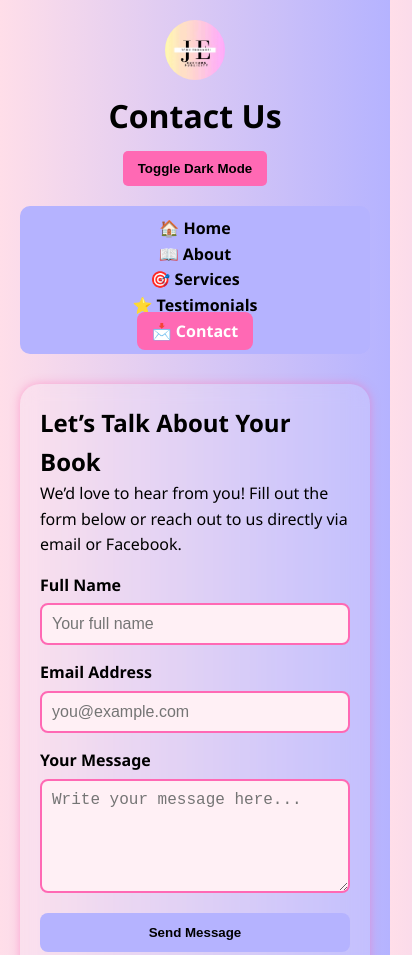
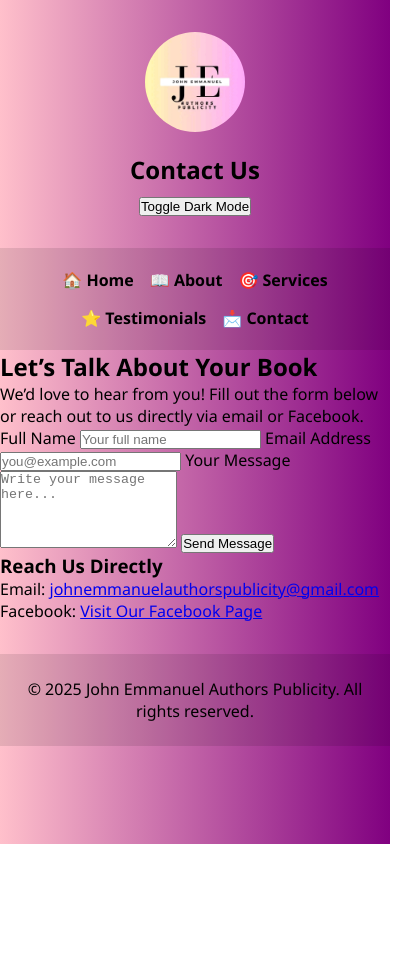
Before and after one commit to johnemmanuel1/johnemmanuelauthorspublicity, a plain HTML site: page contact.html in a window 390 px wide. Shown: the top 955 px of the page, 412 px wide, since content can reach past the window. After the commit the page ends 844 px from the top, so only its background shows below. Drawn offline with Linux system fonts and the light colour scheme.

Commit message:
Update Johnauthorpublicity.css

```diff
--- a/Johnauthorpublicity.css
+++ b/Johnauthorpublicity.css
@@ -1,4 +1,4 @@
-/* === General Reset === */
+/* General Reset and Styling */
 * {
   margin: 0;
   padding: 0;
@@ -7,227 +7,171 @@
 
 body {
   font-family: 'Segoe UI', Tahoma, Geneva, Verdana, sans-serif;
-  background: #ffdee9; /* peach-pink gradient base */
-  background: linear-gradient(to right, #ffdee9, #b5b3ff);
-  color: #000;
-  line-height: 1.6;
-  transition: background 0.4s ease, color 0.4s ease;
-  padding: 20px;
+  background: linear-gradient(to right, pink, purple);
+  color: black;
+  transition: background 0.3s, color 0.3s;
+  overflow-x: hidden;
 }
 
-/* === Dark Mode === */
-body.dark-mode {
-  background: #222;
-  color: #eee;
+header {
+  text-align: center;
+  padding: 2rem;
 }
 
-/* === Logo === */
 .circular-logo {
-  width: 80px;
-  height: 80px;
+  width: 100px;
+  height: 100px;
   border-radius: 50%;
   object-fit: cover;
-  margin: 0 auto;
-  display: block;
+  margin-bottom: 1rem;
 }
 
-/* === Header === */
-header {
-  text-align: center;
-  margin-bottom: 20px;
-}
-
-header h1 {
-  font-size: 2rem;
-  margin-top: 10px;
-}
-
-#dark-mode-toggle {
-  background: #ff69b4;
-  border: none;
-  color: #000;
-  padding: 10px 15px;
-  cursor: pointer;
-  font-weight: bold;
-  border-radius: 5px;
-  margin-top: 10px;
-}
-
-/* === Navigation === */
-nav {
-  background: #b5b3ff;
-  border-radius: 10px;
-  margin-bottom: 30px;
+h1 {
+  font-size: 1.8rem;
+  margin-bottom: 0.5rem;
 }
 
 nav ul {
+  display: flex;
+  justify-content: center;
+  flex-wrap: wrap;
+  background-color: rgba(0, 0, 0, 0.1);
   list-style: none;
-  display: flex;
-  justify-content: space-around;
-  flex-wrap: wrap;
-  padding: 10px;
+  padding: 0.8rem 0;
+}
+
+nav ul li {
+  margin: 0 1rem;
 }
 
 nav ul li a {
   text-decoration: none;
-  color: #000;
-  font-weight: bold;
-  padding: 8px 15px;
-  border-radius: 8px;
-  transition: background 0.3s;
-}
-
-nav ul li a:hover,
-nav ul li a.active {
-  background: #ff69b4;
-  color: #fff;
-}
-
-/* === Section === */
-section {
-  max-width: 700px;
-  margin: 0 auto;
-  background: rgba(255, 255, 255, 0.15);
-  backdrop-filter: blur(10px);
-  padding: 30px;
-  border-radius: 20px;
-  box-shadow: 0 0 10px rgba(255, 105, 180, 0.5);
-}
-
-/* === Form === */
-form {
-  display: flex;
-  flex-direction: column;
-}
-
-form label {
-  margin-top: 15px;
+  color: black;
   font-weight: bold;
 }
 
-form input,
-form textarea {
-  padding: 10px;
-  margin-top: 5px;
-  border: 2px solid #ff69b4;
-  border-radius: 8px;
-  font-size: 1rem;
-  background: #fff0f5;
-  color: #000;
+nav ul li a:hover {
+  text-decoration: underline;
 }
 
-form button {
-  margin-top: 20px;
-  padding: 12px;
-  background: #b5b3ff;
-  color: #000;
-  border: none;
-  border-radius: 8px;
-  font-weight: bold;
-  cursor: pointer;
-  transition: background 0.3s;
+.intro {
+  padding: 2rem;
+  text-align: center;
+  background-color: rgba(255, 255, 255, 0.3);
+  margin: 1rem;
+  border-radius: 1rem;
 }
 
-form button:hover {
-  background: #ff69b4;
-  color: #fff;
+.intro ul {
+  text-align: left;
+  margin-top: 1rem;
 }
 
-/* === Form Status === */
-.form-status {
-  margin-top: 10px;
-  padding: 10px;
-  font-weight: bold;
-  display: none;
+.gallery-section {
+  margin: 2rem 1rem;
+  background-color: rgba(255, 255, 255, 0.3);
+  padding: 1rem;
+  border-radius: 1rem;
 }
 
-.form-status.success {
-  color: green;
+.gallery-slider {
+  position: relative;
+  overflow: hidden;
+  max-width: 100%;
+  margin: 1rem auto;
 }
 
-.form-status.error {
-  color: red;
+.gallery-track {
+  display: flex;
+  transition: transform 0.5s ease-in-out;
+  gap: 1rem;
 }
 
-/* === Socials Section === */
-.socials {
-  margin-top: 30px;
-  background: #fce4ec;
-  padding: 20px;
-  border-radius: 15px;
-  text-align: center;
+.gallery-track img,
+.gallery-track video {
+  width: 300px;
+  max-width: 90vw;
+  height: auto;
+  border-radius: 1rem;
+  flex-shrink: 0;
 }
 
-.socials a {
-  color: #000;
-  text-decoration: none;
-  font-weight: bold;
+.gallery-prev,
+.gallery-next {
+  position: absolute;
+  top: 50%;
+  transform: translateY(-50%);
+  font-size: 2rem;
+  background: rgba(0, 0, 0, 0.3);
+  border: none;
+  color: white;
+  padding: 0.5rem 1rem;
+  cursor: pointer;
+  z-index: 1;
 }
 
-.socials a:hover {
-  color: #ff69b4;
+.gallery-prev {
+  left: 0.5rem;
 }
 
-/* === Footer === */
-footer {
-  text-align: center;
-  margin-top: 40px;
-  font-size: 0.9rem;
-  color: #444;
+.gallery-next {
+  right: 0.5rem;
 }
 
-/* === Dark Mode Adjustments === */
-body.dark-mode header,
-body.dark-mode section,
-body.dark-mode .socials,
-body.dark-mode nav {
-  background: #333;
-  color: #eee;
+/* Footer */
+footer {
+  background-color: rgba(0, 0, 0, 0.1);
+  text-align: center;
+  padding: 1.5rem 1rem;
+  margin-top: 2rem;
+}
+
+/* Dark Mode */
+body.dark-mode {
+  background: #111;
+  color: white;
+}
+
+body.dark-mode nav ul {
+  background-color: #222;
 }
 
 body.dark-mode nav ul li a {
-  color: #eee;
+  color: white;
 }
 
-body.dark-mode nav ul li a.active,
-body.dark-mode nav ul li a:hover {
-  background: #ff69b4;
-  color: #000;
-}
-
-body.dark-mode form input,
-body.dark-mode form textarea {
-  background: #444;
-  color: #fff;
-  border-color: #ff69b4;
-}
-
-body.dark-mode form button {
-  background: #ff69b4;
-  color: #000;
-}
-
-body.dark-mode .socials {
-  background: #444;
+body.dark-mode .intro,
+body.dark-mode .gallery-section {
+  background-color: rgba(255, 255, 255, 0.1);
 }
 
 body.dark-mode footer {
-  color: #aaa;
+  background-color: #222;
 }
 
-/* === Responsive === */
-@media (max-width: 600px) {
-  nav ul {
-    flex-direction: column;
-    align-items: center;
+/* Responsive */
+@media screen and (max-width: 768px) {
+  .gallery-track {
+    gap: 0.5rem;
   }
 
-  section {
-    padding: 20px;
+  .gallery-track img,
+  .gallery-track video {
+    width: 250px;
   }
 
-  .circular-logo {
-    width: 60px;
-    height: 60px;
+  nav ul li {
+    margin: 0.5rem;
   }
+}
+
+@media screen and (max-width: 480px) {
+  .gallery-track img,
+  .gallery-track video {
+    width: 200px;
   }
+
+  h1 {
+    font-size: 1.5rem;
+  }
+}
```
